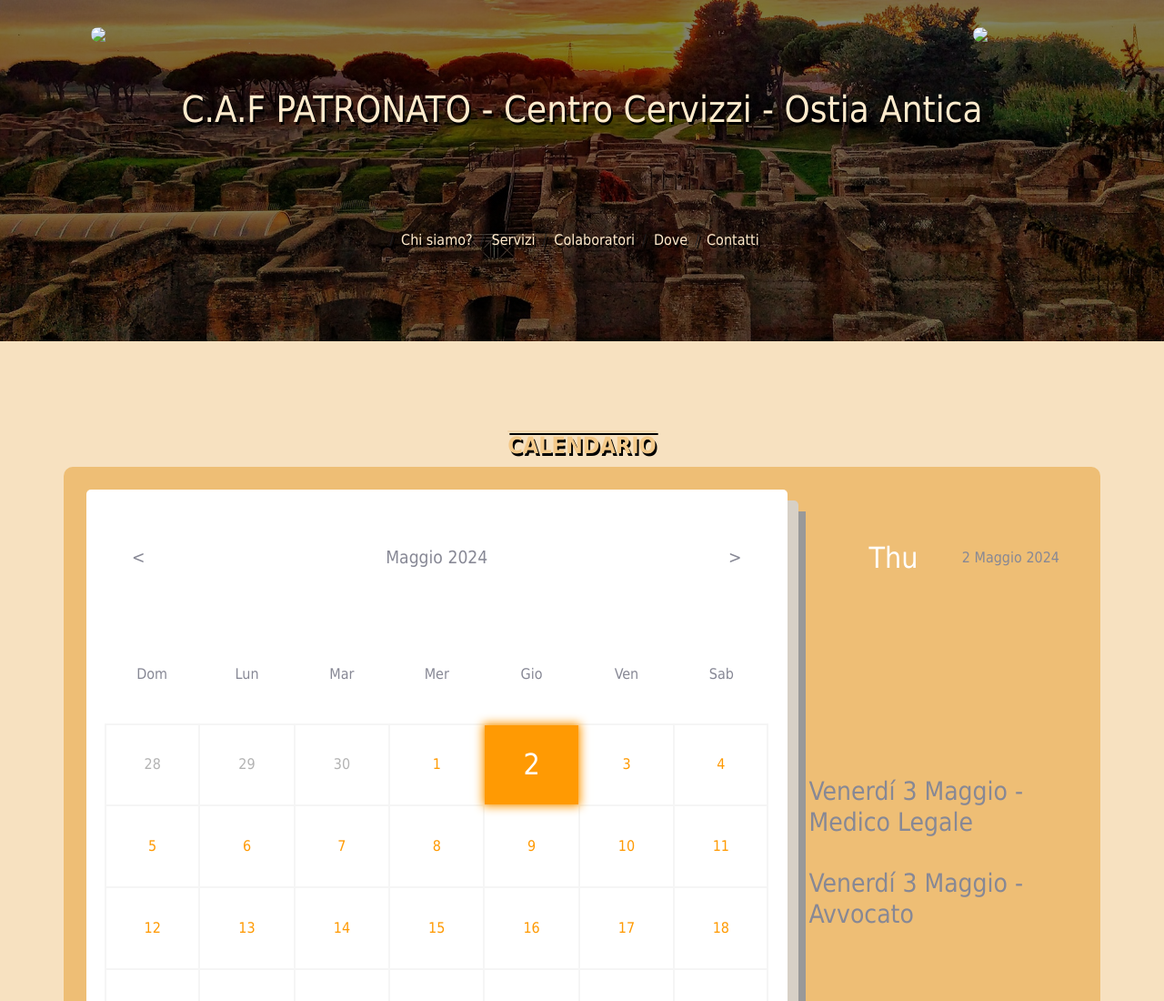
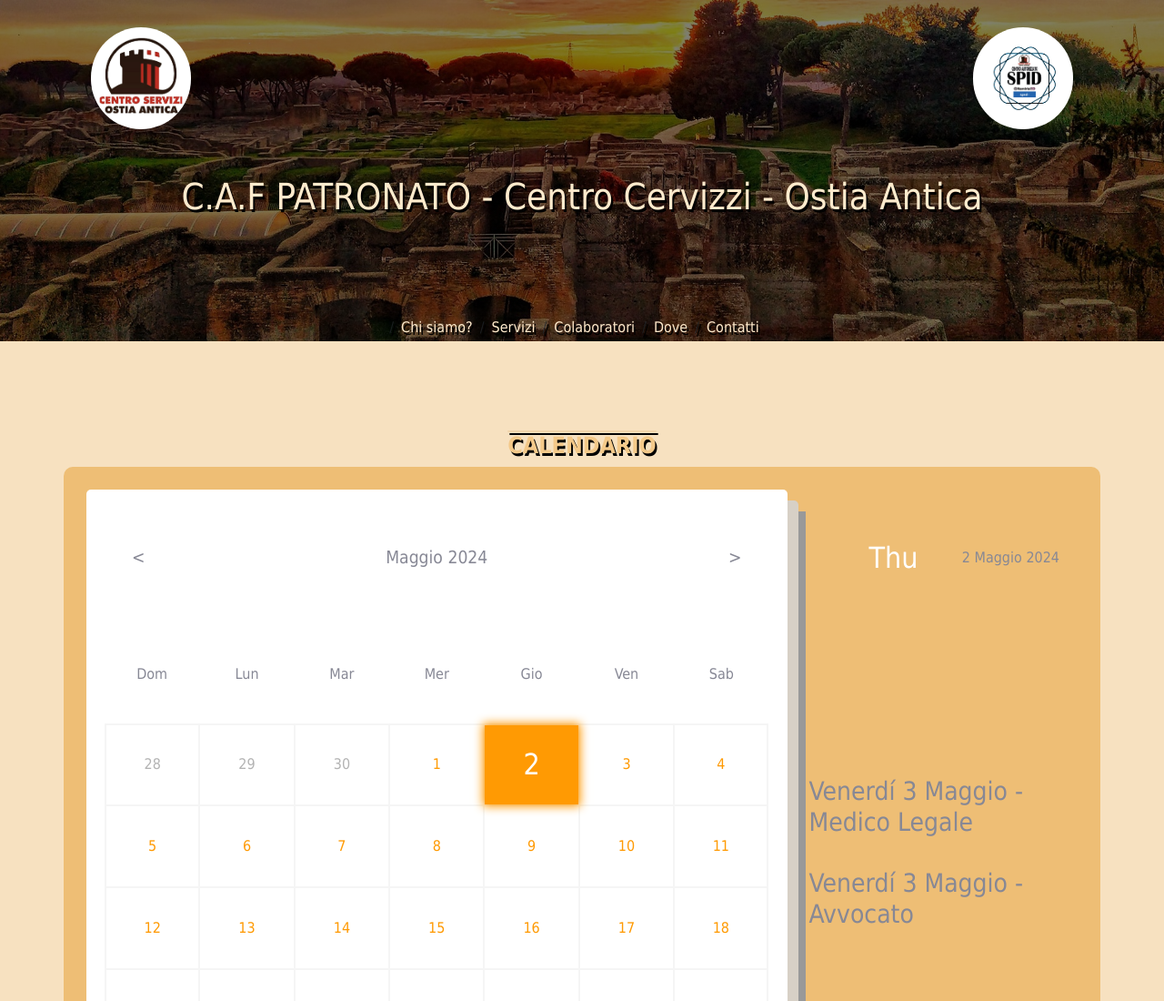
Before and after one commit to centroserviziostiaantica/web, a plain HTML site: page index.html in a window 1280 px wide. Shown: the top 1100 px of the page at 91% size. Drawn offline with nearby package versions, Linux system fonts and the light colour scheme; the site is published under a folder, as on GitHub Pages, so addresses that start at the root find nothing.

Commit message:
Add files via upload

```diff
--- a/index.html
+++ b/index.html
@@ -5,7 +5,7 @@
   <meta charset="UTF-8">
   <meta name="viewport" content="width=device-width, initial-scale=1.0">
   <title>C.C Ostia Antica</title>
-  <link rel="icon" type="image/x-icon" href="/img/centroservizilogo.jpg">
+  <link rel="icon" type="image/x-icon" href="img/centroservizilogo.jpg">
   <link rel="stylesheet" href="pindex.css">
   <link rel="stylesheet" href="style.css">
   <link href="https://cdn.jsdelivr.net/npm/bootstrap@5.3.2/dist/css/bootstrap.min.css" rel="stylesheet"
@@ -16,8 +16,8 @@
   <header>
     <div class="container">
       <div class="img">
-        <img src="/img/centroservizilogo.jpg">
-        <img src="/img/logospid.jpg">
+        <img src="img/centroservizilogo.jpg">
+        <img src="img/logospid.jpg">
       </div>
       <h1 id="titulo">C.A.F PATRONATO - Centro Cervizzi - Ostia Antica</h1>
 
```
